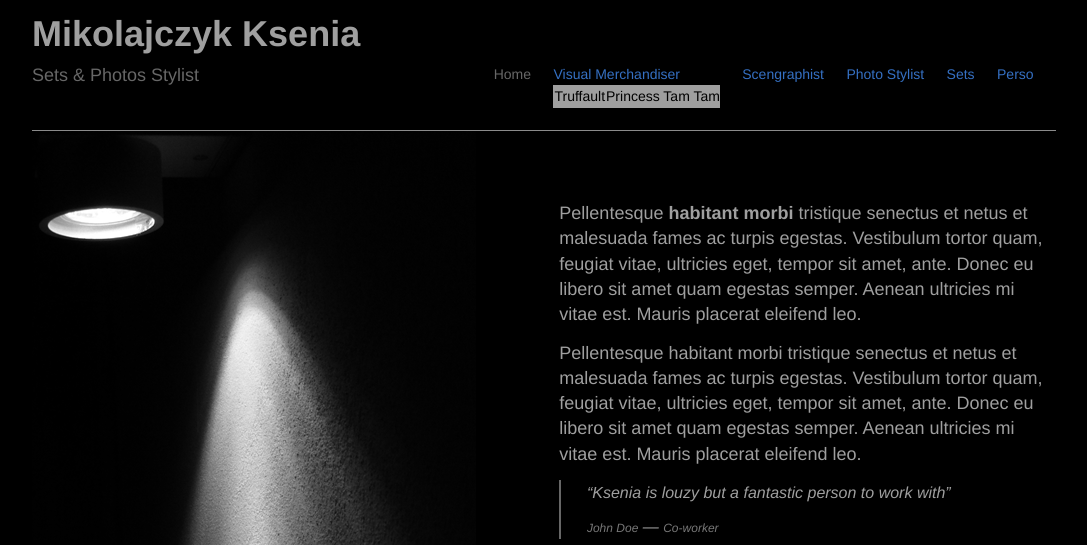
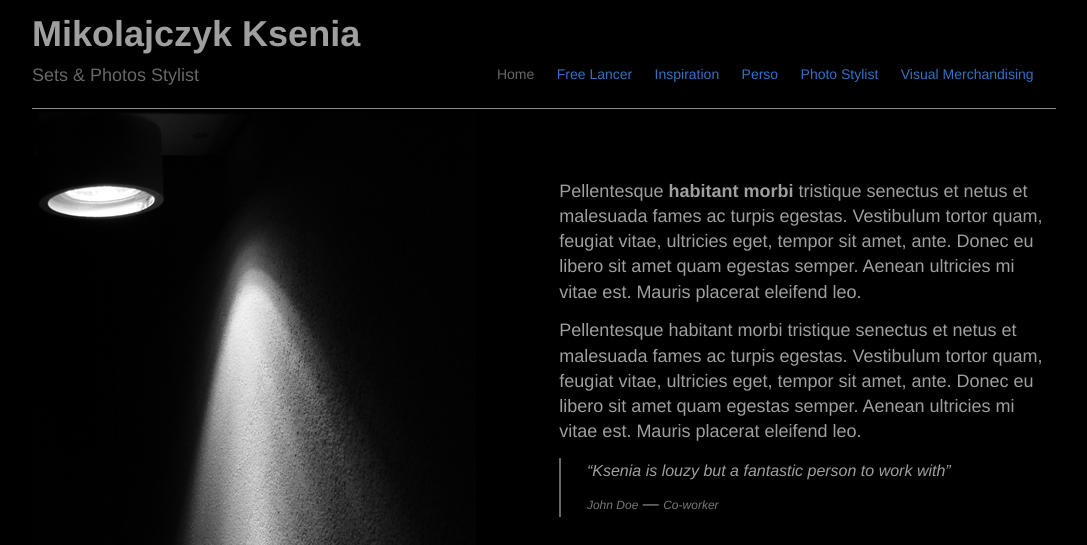
Before and after one commit to mk-stylist/mk-stylist.github.io, a Jekyll site: the page built from index.html, in a window 1280 px wide, cut to the strip 0-545 px from the top of the page. Shown: the whole strip, without its empty margins (96-1183 px from the left). Built offline with Jekyll 4.4.1, drawn with Linux system fonts in a browser that asks for light colours; nearby versions of some CDN libraries; library files that are not in the unit come from our copies; Markdown is read by kramdown in place of the engine named in the settings.

Commit message:
add directory structure

```diff
--- a/_includes/header.html
+++ b/_includes/header.html
@@ -11,16 +11,36 @@
         <ul class="menu navbar-right">
           <li><a href="{{ site.baseurl }}">Home</a></li>
           <li>
-            <a href="#">Visual Merchandiser</a>
-            <ul class="subnav">
-              <li><a href="#">Truffault</a></li>
-              <li><a href="#">Princess Tam Tam<a></li>
+            <a href="/free_lancer">Free Lancer</a>
+            <ul>
+              <li><a href="/free_lancer/mapping_and_webb">Mappin & Webb</a></li>
+              <li><a href="/free_lancer/optical">Optical shop Paris 11e<a></li>
             </ul>
           </li>
-          <li><a href="/scenographist">Scengraphist</a></li>
-          <li><a href="/photo_stylist">Photo Stylist</a></li>
-          <li><a href="/sets">Sets</a></li>
-          <li><a href="/perso">Perso</a></li>
+          <li><a href="/inpiration">Inspiration</a></li>
+          <li>
+            <a href="/perso">Perso</a>
+            <ul>
+              <li><a href="/perso/arts">Arts</a></li>
+              <li><a href="/perso/photos">Photos</a></li>
+              <li><a href="/perso/practice">Practice</a></li>
+            </ul>
+          </li>
+          <li>
+            <a href="/photo_stylist">Photo Stylist</a>
+            <ul>
+              <li><a href="/photo_stylist/elle">Elle</a></li>
+              <li><a href="/photo_stylist/marie_claire">Marie Claire</a></li>
+              li
+            </ul>
+          </li>
+          <li>
+            <a href="/visual_merchandising">Visual Merchandising</a>
+            <ul>
+              <li><a href="/visual_merchandising/ptt">Princess Tam-Tam</a></li>
+              <li><a href="/visual_merchandising/truffaut">Truffaut</a></li>
+            </ul>
+          </li>
         </ul>
 
       </nav>
--- a/_layouts/default.html
+++ b/_layouts/default.html
@@ -8,9 +8,9 @@
         {{ content }}
       </div>
     </div>
-    <script src="/ksenia_portofolio/assets/js/jquery-2.1.1.min.js"></script>
-    <script src="/ksenia_portofolio/assets/js/owl.carousel.min.js"></script>
-    <script src="/ksenia_portofolio/assets/js/dropit.js"></script>
-    <script src="/ksenia_portofolio/assets/js/app.js"></script>
+    <script src="/assets/js/jquery-2.1.1.min.js"></script>
+    <script src="/assets/js/owl.carousel.min.js"></script>
+    <script src="/assets/js/dropit.js"></script>
+    <script src="/assets/js/app.js"></script>
   </body>
 </html>
--- a/assets/css/app.css
+++ b/assets/css/app.css
@@ -111,15 +111,44 @@
     margin-bottom: 0;
 }
 
-ul.subnav {
-    background-color: rgb(159, 159, 159);
-}
-ul.subnav li {
-    margin-left: 0;
-    padding-left: 1px;
+
+.navbar ul li {
+    position: relative;
 }
 
+.navbar ul li ul {
+    position: absolute;
+    display: none;
+}
+.navbar li:hover ul { display: block; }
+.navbar ul li ul    { width: 100%; }
+.navbar ul li ul li { margin-left: 0; }
+.navbar ul li ul li a { white-space: nowrap;}
 
-ul.subnav li a {
-    color: #000;
-}
+
+
+
+/* ul.subnav { */
+/*     position: absolute; */
+/*     background-color: rgb(159, 159, 159); */
+/*     width: 100%; */
+/*     display: none; */
+/* } */
+
+/* ul.subnav:hover { */
+/*     display: block; */
+/* } */
+
+/* ul.subnav li { */
+/*     display: block; */
+/*     margin-left: 0; */
+/*     width: 100%; */
+/*     padding-left: 1px; */
+/*     clear: left; */
+/*     overflow: hidden; */
+/* } */
+
+
+/* ul.subnav li a { */
+/*     color: #000; */
+/* } */
--- a/assets/js/app.js
+++ b/assets/js/app.js
@@ -11,5 +11,5 @@
     items:              1
   });
 
-  $('.menu').dropit();
+  // $('.menu').dropit();
 });
```
